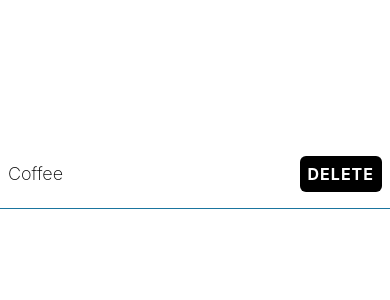
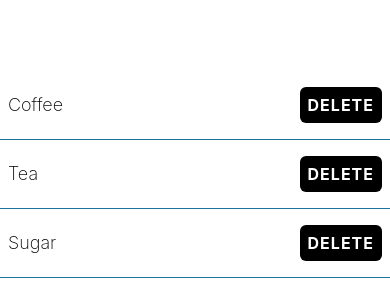
Before and after one commit to sayyidmarvanvt/taskly, a React Native app: screen / in a window 390 px wide. Shown: the part 248-548 px from the top of the page. Built offline with nearby package versions, Linux system fonts and the light colour scheme.

Commit message:
moved to shoppinglistitem componet

```diff
--- a/App.tsx
+++ b/App.tsx
@@ -1,39 +1,13 @@
-import { StatusBar } from "expo-status-bar";
-import {
-  StyleSheet,
-  Text,
-  View,
-  PixelRatio,
-  Button,
-  TouchableOpacity,
-  Alert,
-} from "react-native";
+import { StyleSheet, View } from "react-native";
 import { theme } from "./theme";
+import ShoppingListItem from "./components/ShoppingListItem";
 
 export default function App() {
-  const handleDelete = () => {
-    Alert.alert(
-      "Are you sure you want to delete this item?",
-      "it will be gone for good",
-      [
-        { text: "Cancel", onPress: () => console.log("Cancel Pressed"), style: "cancel" },
-        { text: "Delete", onPress: () => console.log("Delete Pressed"), style: "destructive" },
-      ]
-    );
-  };
   return (
     <View style={styles.container}>
-      <View style={styles.itemContainer}>
-        <Text style={styles.itemText}>Coffee</Text>
-        <TouchableOpacity
-          style={styles.button}
-          onPress={handleDelete}
-          activeOpacity={0.8}
-        >
-          <Text style={styles.buttonText}>Delete</Text>
-        </TouchableOpacity>
-      </View>
-      <StatusBar style="auto" />
+      <ShoppingListItem name="Coffee" />
+      <ShoppingListItem name="Tea" />
+      <ShoppingListItem name="Sugar" />
     </View>
   );
 }
@@ -41,31 +15,7 @@ export default function App() {
 const styles = StyleSheet.create({
   container: {
     flex: 1,
-    flexDirection: "column",
     backgroundColor: theme.colorWhite,
-    // alignItems: "center",
     justifyContent: "center",
   },
-  itemContainer: {
-    flexDirection: "row",
-    justifyContent: "space-between",
-    alignItems: "center",
-    paddingVertical: 16,
-    paddingHorizontal: 8,
-    borderBottomColor: theme.colorCeruleanBlue,
-    borderBottomWidth: 1,
-  },
-  itemText: { fontSize: 18, fontWeight: "200" },
-  button: {
-    backgroundColor: theme.colorBlack,
-    padding: 8,
-    borderRadius: 6,
-  },
-  buttonText: {
-    color: theme.colorWhite,
-    fontSize: 16,
-    fontWeight: "bold",
-    textTransform: "uppercase",
-    letterSpacing: 1,
-  },
 });
--- /dev/null
+++ b/components/ShoppingListItem.tsx
@@ -0,0 +1,64 @@
+import { StyleSheet, Text, View, TouchableOpacity, Alert } from "react-native";
+import { theme } from "../theme";
+
+type Prop = {
+  name?: string;
+};
+
+export default function ShoppingListItem({ name }: Prop) {
+  const handleDelete = () => {
+    Alert.alert(
+      `Are you sure you want to delete ${name}?`,
+      "it will be gone for good",
+      [
+        {
+          text: "Cancel",
+          onPress: () => console.log("Cancel Pressed"),
+          style: "cancel",
+        },
+        {
+          text: "Delete",
+          onPress: () => console.log("Delete Pressed"),
+          style: "destructive",
+        },
+      ],
+    );
+  };
+  return (
+    <View style={styles.itemContainer}>
+      <Text style={styles.itemText}>{name}</Text>
+      <TouchableOpacity
+        style={styles.button}
+        onPress={handleDelete}
+        activeOpacity={0.8}
+      >
+        <Text style={styles.buttonText}>Delete</Text>
+      </TouchableOpacity>
+    </View>
+  );
+}
+
+const styles = StyleSheet.create({
+  itemContainer: {
+    flexDirection: "row",
+    justifyContent: "space-between",
+    alignItems: "center",
+    paddingVertical: 16,
+    paddingHorizontal: 8,
+    borderBottomColor: theme.colorCeruleanBlue,
+    borderBottomWidth: 1,
+  },
+  itemText: { fontSize: 18, fontWeight: "200" },
+  button: {
+    backgroundColor: theme.colorBlack,
+    padding: 8,
+    borderRadius: 6,
+  },
+  buttonText: {
+    color: theme.colorWhite,
+    fontSize: 16,
+    fontWeight: "bold",
+    textTransform: "uppercase",
+    letterSpacing: 1,
+  },
+});
```
